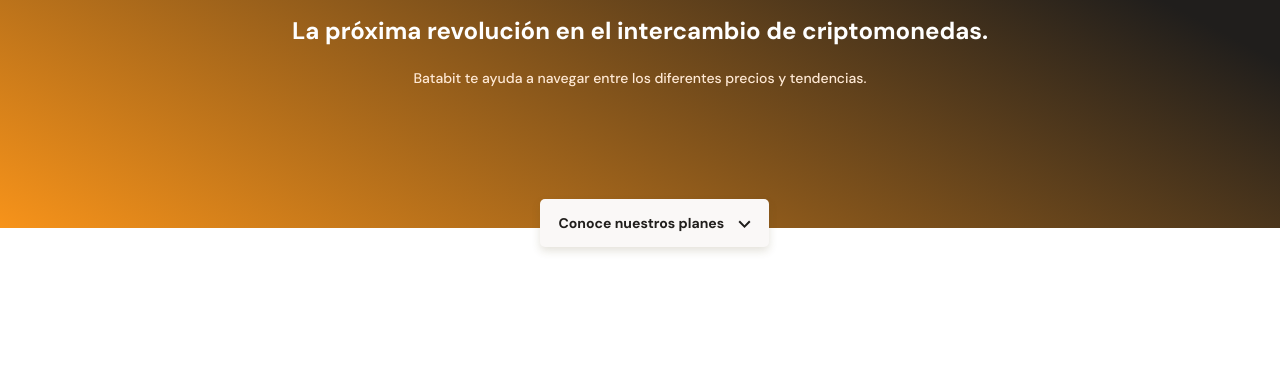
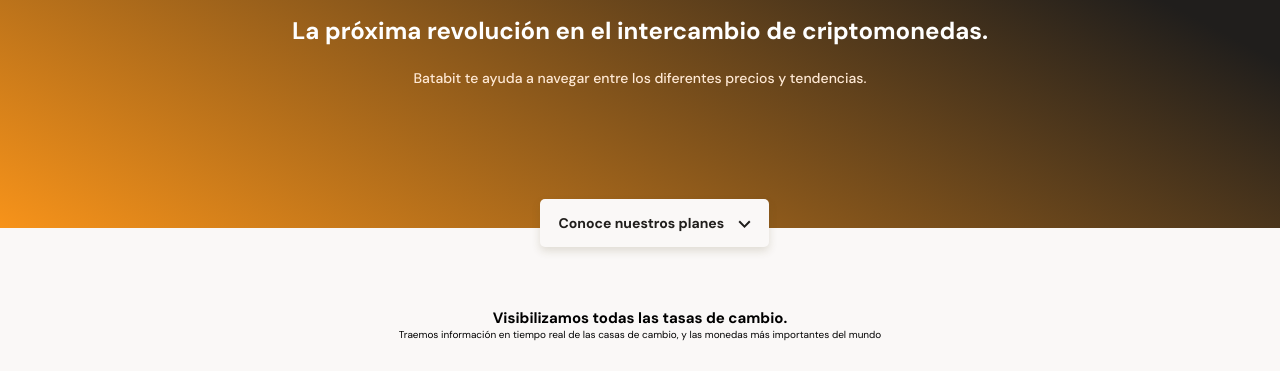
Before and after one commit to Christiano0407/Response_design, a website: page src/html/index.html in a window 1280 px wide. Shown: the part 106-486 px from the top of the page. Drawn offline with Linux system fonts and the light colour scheme.

Commit message:
background

```diff
--- a/src/css/style.css
+++ b/src/css/style.css
@@ -93,3 +93,21 @@
     margin-left: 10px;
     background-image: url("../assets/icons/down-arrow.svg");
 }
+main {
+    width: 100%;
+    height: auto;
+    background-color: var(--off-white);
+}
+.main-exchange-container {
+    width: 100%;
+    height:auto;
+   padding-top: 80px;
+   padding-bottom: 30px;
+   text-align: center;
+}
+.main-exchange-container--title {
+    width: 90%;
+    min-width: 288px;
+    max-width: 900px;
+    margin: 0 auto;
+}
--- a/src/html/index.html
+++ b/src/html/index.html
@@ -29,7 +29,18 @@
     </header>
 
     <main>
-        <section></section>
+        <section class="main-exchange-container">
+            <div class="backgroundImg"></div>
+            <div class="main-exchange-container--title">
+                <h2>Visibilizamos todas las tasas de cambio.</h2>
+                <p>Traemos información en tiempo real de las
+                    casas de cambio, y las monedas más
+                    importantes del mundo</p>
+            </div>
+            <section class="main-tables-container">
+                <div></div>
+            </section>
+        </section>
         <section></section>
         <section></section>
         <section></section>
```
